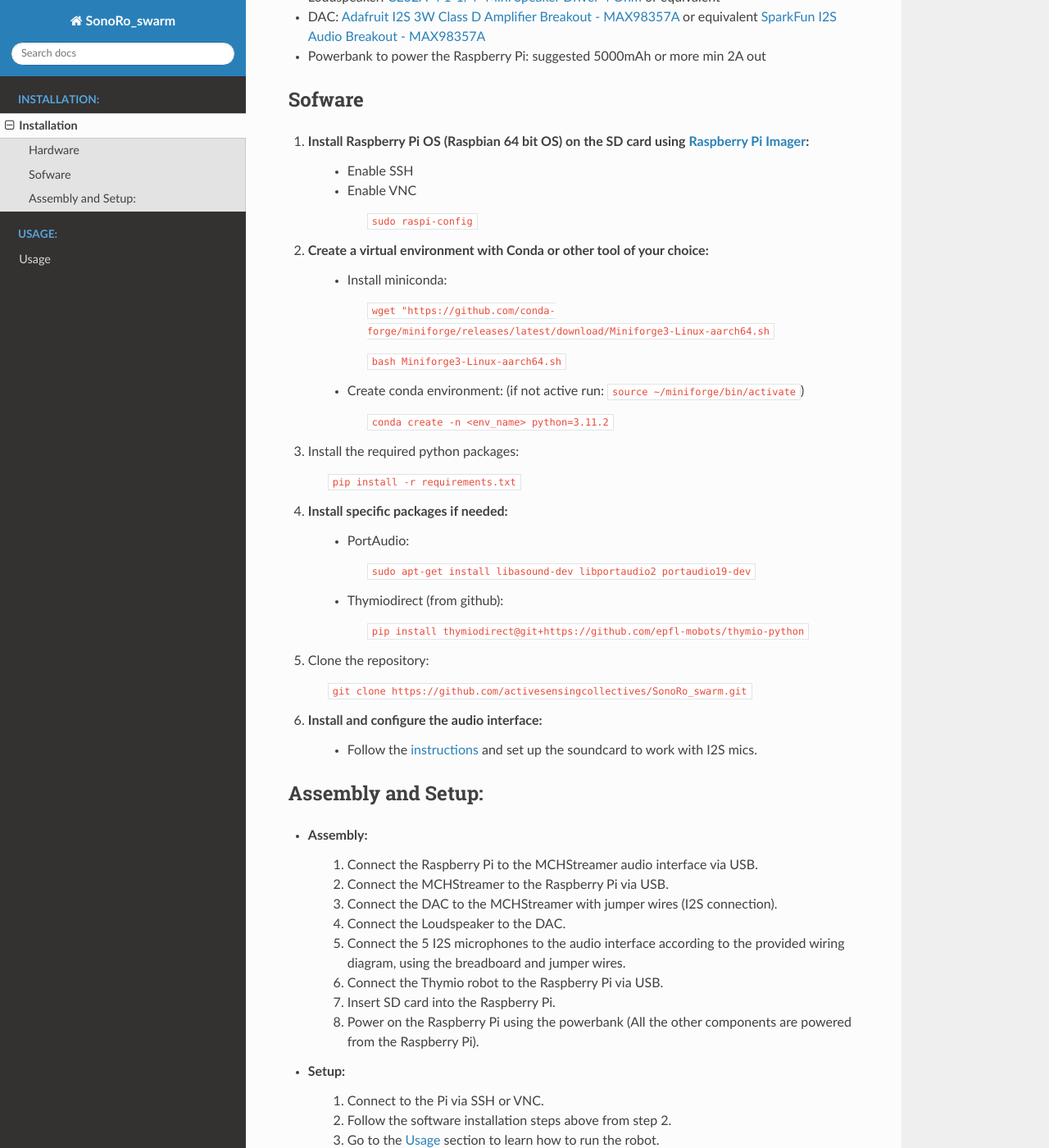
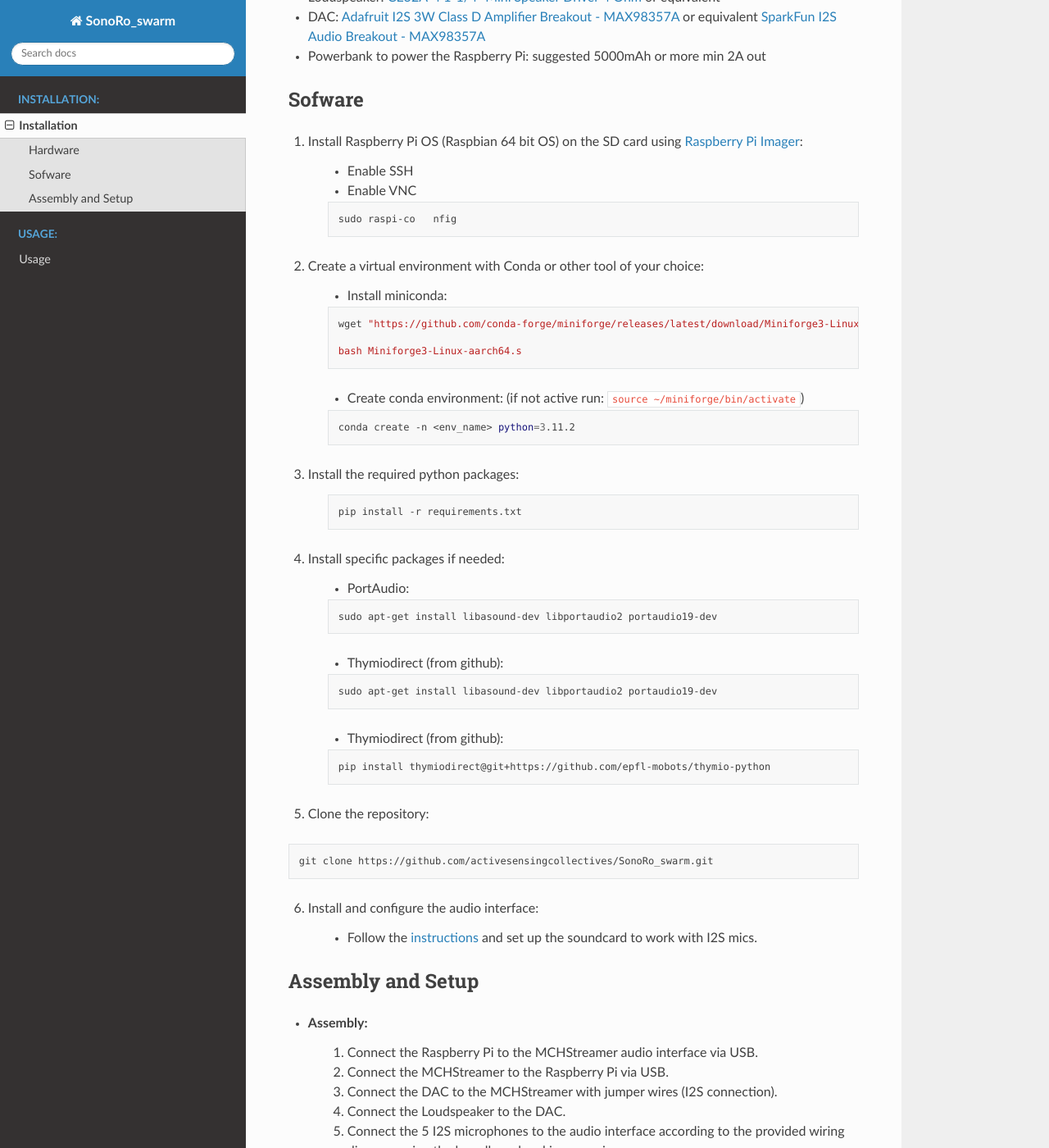
Before and after one commit to activesensingcollectives/SonoRo_swarm, a Sphinx documentation site: the page built from docs/source/installation.rst, in a window 1280 px wide and 1400 px high, scrolled down 375 px. Shown: the whole window at 82% size. Built offline with Sphinx 7.4.7 and the Read the Docs theme 3.1.0, drawn with Linux system fonts in a browser that asks for light colours.

Commit message:
fixed installation and usage

```diff
--- a/docs/source/index.rst
+++ b/docs/source/index.rst
@@ -21,12 +21,12 @@ Contents
 .. toctree::
    :caption: Installation:
 
-   installation
+   installation.rst
 
 .. toctree::
    :caption: Usage:
 
-   usage
+   usage.rst
 
 .. toctree::
    :caption: Examples:
--- a/docs/source/installation.rst
+++ b/docs/source/installation.rst
@@ -17,41 +17,67 @@ Hardware
 Sofware
 -------
 1. Install Raspberry Pi OS (Raspbian 64 bit OS) on the SD card using `Raspberry Pi Imager <https://www.raspberrypi.com/software/>`_:
+
     - Enable SSH
     - Enable VNC
 
-        ``sudo raspi-config``
+    .. code-block:: shell
+
+        sudo raspi-co   nfig
 
 2. Create a virtual environment with Conda or other tool of your choice:
+
     - Install miniconda:
 
-        ``wget "https://github.com/conda-forge/miniforge/releases/latest/download/Miniforge3-Linux-aarch64.sh``
+    .. code-block:: shell
 
-        ``bash Miniforge3-Linux-aarch64.sh``
+        wget "https://github.com/conda-forge/miniforge/releases/latest/download/Miniforge3-Linux-aarch64.sh
+
+        bash Miniforge3-Linux-aarch64.s
 
     - Create conda environment: (if not active run: ``source ~/miniforge/bin/activate``)
 
-        ``conda create -n <env_name> python=3.11.2``
+    .. code-block:: shell
+
+        conda create -n <env_name> python=3.11.2
+
 3. Install the required python packages:
 
-    ``pip install -r requirements.txt``
+    .. code-block:: shell
+
+        pip install -r requirements.txt
 
 4. Install specific packages if needed:
+
     - PortAudio:
 
-        ``sudo apt-get install libasound-dev libportaudio2 portaudio19-dev``
+    .. code-block:: shell
+
+        sudo apt-get install libasound-dev libportaudio2 portaudio19-dev
+
     - Thymiodirect (from github):
 
-        ``pip install thymiodirect@git+https://github.com/epfl-mobots/thymio-python``
+    .. code-block:: shell
+
+        sudo apt-get install libasound-dev libportaudio2 portaudio19-dev
+
+    - Thymiodirect (from github):
+
+    .. code-block:: shell
+
+        pip install thymiodirect@git+https://github.com/epfl-mobots/thymio-python
+
 5. Clone the repository:
 
-    ``git clone https://github.com/activesensingcollectives/SonoRo_swarm.git``
+.. code-block:: shell
+
+    git clone https://github.com/activesensingcollectives/SonoRo_swarm.git
 
 6. Install and configure the audio interface:
+
     - Follow the `instructions <https://www.minidsp.com/log-in-register>`_ and set up the soundcard to work with I2S mics.
 
-
-Assembly and Setup:
+Assembly and Setup
 -------------------
 - **Assembly**:
     1. Connect the Raspberry Pi to the MCHStreamer audio interface via USB.
```
Also changed, not shown: docs/source/usage.rst (+4 -3 lines), 1 other file.
